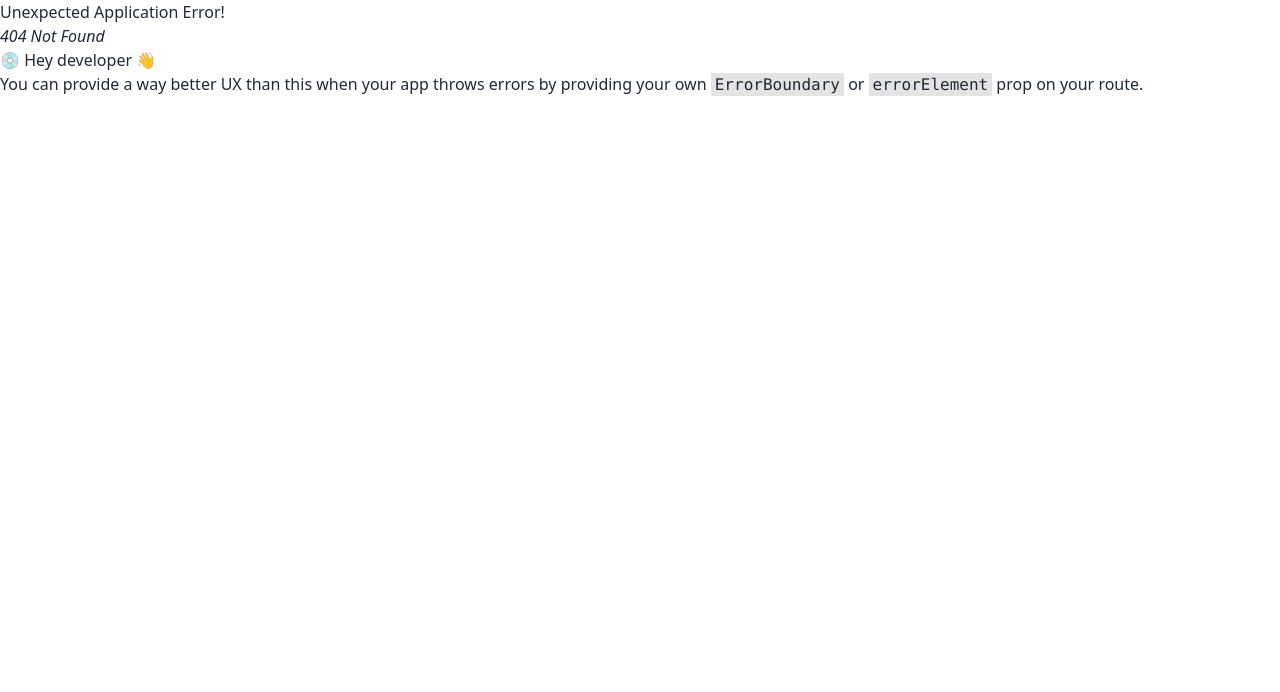
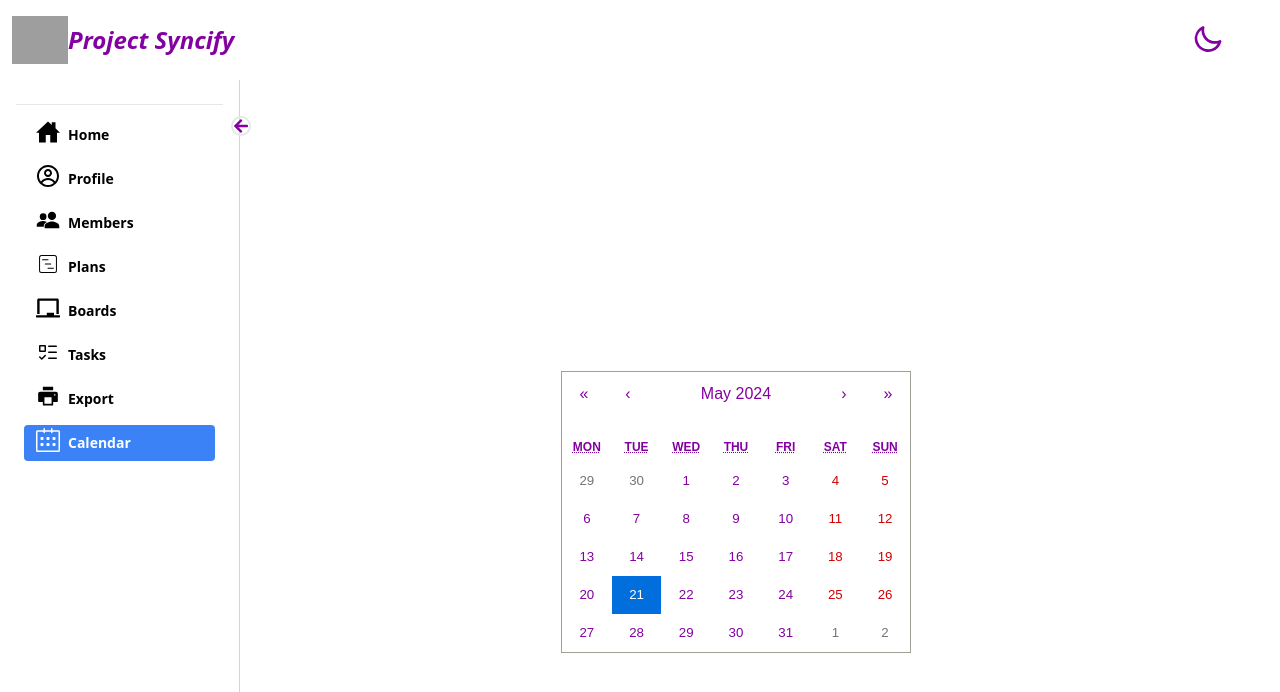
Before and after one commit to TechBuilderTeam/Project-Syncify, a React (Vite) app: page /workspace/1/calendar in a window 1280 px wide. Before the commit this address had no page. Shown: the top 692 px of the page. Built offline with nearby package versions, Linux system fonts and the light colour scheme; no server answers; grey boxes are pictures that could not be loaded.

Commit message:
task functionality changed

```diff
--- a/src/components/Pages/Board/CreateTask.jsx
+++ b/src/components/Pages/Board/CreateTask.jsx
@@ -8,7 +8,7 @@ const CreateTask = ({ updateTasks }) => {
     const { user } = useContext(AuthContext);
 
     const handleCloseModelButton = () => {
-        document.getElementById('my_modal_3').close()
+        document.getElementById('my_modal_5').close()
     }
 
     const handleCreateTask = (event) => {
@@ -28,7 +28,7 @@ const CreateTask = ({ updateTasks }) => {
 
 
         const status = 'To-Do';
-        const newTask = { scrum_Name , name , details,assign,status,priority };
+        const newTask = { scrum_Name , name , details, assign,status,priority };
 
         fetch('https://projectsyncifyapi.onrender.com/workspace/tasks/create/', {
             method: 'POST',
@@ -61,14 +61,14 @@ const CreateTask = ({ updateTasks }) => {
                     <div className=" dark:text-[#73e9fe] text-[#8401A1] mt-6">
                         <p className="text-3xl font-bold mb-1">Wanna Create Task?</p>
                         <p className="text-sm mb-4 text-black dark:text-white">For maintain your project progress. <br />Create your task and track your progress... <br />Click below<span className="font-extrabold font-2xl text-[#8401A1] dark:text-[#73e9fe]"> ↓↓ </span>  and explore more</p>
-                        <button className="bg-gradient-to-r from-cyan-500 to-[#8401A1] text-white  font-bold px-4 py-2 rounded-md" onClick={() => document.getElementById('my_modal_3').showModal()}>Add Task</button>
+                        <button className="bg-gradient-to-r from-cyan-500 to-[#8401A1] text-white  font-bold px-4 py-2 rounded-md" onClick={() => document.getElementById('my_modal_5').showModal()}>Add Task</button>
                     </div>
                     <div className="w-80 h-80">
                         <Lottie animationData={TaskAni} loop={true} />
                     </div>
                 </div>
 
-                <dialog id="my_modal_3" className="modal">
+                <dialog id="my_modal_5" className="modal">
                     <div className="modal-box bg-white dark:bg-black">
                         <form onSubmit={handleCreateTask} >
                             <button className="btn btn-sm btn-circle absolute right-2 top-2 bg-white dark:bg-black text-[#8401A1] dark:text-[#73e9fe]" onClick={handleCloseModelButton}>✕</button>
--- a/src/components/Pages/Dashboard/Calendarui/Calendarui.jsx
+++ b/src/components/Pages/Dashboard/Calendarui/Calendarui.jsx
@@ -7,7 +7,7 @@ const Calendarui = () => {
     setDate(date);
   };
   return (
-    <div className="flex justify-center items-center mt-10">
+    <div className="flex justify-center items-center mt-10 h-screen">
       <Calendar onChange={onChange} value={date} />
     </div>
   );
--- a/src/components/Pages/Dashboard/Navbar.jsx
+++ b/src/components/Pages/Dashboard/Navbar.jsx
@@ -32,7 +32,7 @@ const Navbar = ({ sidebarToggle, setSidebarToggle, handleThemeChange }) => {
         <div className ="mx-auto sm:max-w-xl md:max-w-full lg:max-w-screen-xl p-4" >
         <nav className='flex justify-between items-center gap-10  backdrop-filter backdrop-blur-3xl mb-10 fixed top-0 left-0 z-50  w-full h-20 px-3'>
             <div className='flex items-center text-xl'>
-                <FaBars className=' me-4 text-2xl cursor-pointer mx-2' onClick={() => setSidebarToggle(!sidebarToggle)} />
+
                 <a href="/">
                     <img src={"https://i.ibb.co/T4FSNsb/Justlogo.png"} className="w-14 h-12 " alt="logo" />
                 </a>
--- a/src/components/Pages/DynamicDashboard/DynamicDashboard.jsx
+++ b/src/components/Pages/DynamicDashboard/DynamicDashboard.jsx
@@ -34,7 +34,7 @@ const DynamicDashboard = () => {
           <div className={`${sidebarToggle ? "w-20" : "w-1/4"}`}>
             <DynamicSidebar id={id} sidebarToggle={sidebarToggle} setSidebarToggle={setSidebarToggle}/>
           </div>
-          <div className={`${sidebarToggle ? "w-11/12 px-4 ml-16 md:ml-32 " : "w-3/4 ml-32 md:ml-64"}  relative  pt-10` }>
+          <div className={`${sidebarToggle ? "w-11/12 px-4 ml-16 md:ml-24 " : "w-3/4 ml-32 md:ml-64"}  relative  pt-10` }>
             <Outlet />
           </div>
         </div>
--- a/src/components/Pages/DynamicDashboard/DynamicSidebar.jsx
+++ b/src/components/Pages/DynamicDashboard/DynamicSidebar.jsx
@@ -1,4 +1,3 @@
-
 import { FaArrowLeft, FaArrowRight, FaBoxTissue, FaChalkboard } from "react-icons/fa";
 import { CiViewTimeline } from "react-icons/ci";
 import { SlCalender } from "react-icons/sl";
@@ -8,21 +7,21 @@ import { IoHomeSharp, IoPeopleSharp } from "react-icons/io5";
 import { CgProfile } from "react-icons/cg";
 import { useEffect, useState } from "react";
 import axios from "axios";
+import { AiFillPrinter } from "react-icons/ai";
+import { GoTasklist } from "react-icons/go";
 
-const DynamicSidebar = ({ sidebarToggle, setSidebarToggle, id}) => {
+const DynamicSidebar = ({ sidebarToggle, setSidebarToggle, id }) => {
   const [open, setOpen] = useState(false);
-  const [workspaceDetails, setWorkspaceDetails] = useState(null)
+  const [workspaceDetails, setWorkspaceDetails] = useState(null);
   const [loading, setLoading] = useState(true);
   const [error, setError] = useState(null);
   const location = useLocation();
 
   const getLinkClass = (path) => {
     return location.pathname === path
-      ? "bg-blue-500 text-white dark:text-[#8401A1] dark:bg-white  "
+      ? "bg-blue-500 text-white dark:text-[#8401A1] dark:bg-white"
       : "text-black dark:text-white";
   };
-
-
 
   useEffect(() => {
     const fetchWorkspaces = async () => {
@@ -33,89 +32,91 @@ const DynamicSidebar = ({ sidebarToggle, setSidebarToggle, id}) => {
         const response = await axios.get(
           `https://projectsyncifyapi.onrender.com/api/v2/workspace/${id}/details/`
         );
-        setWorkspaceDetails(response.data)
-        console.log("workspace details data -> ", response.data)
+        setWorkspaceDetails(response.data);
+        console.log("workspace details data -> ", response.data);
       } catch (err) {
-        console.log("workspace details error data -> ", err)
+        console.log("workspace details error data -> ", err);
       }
     };
 
     fetchWorkspaces();
-    //sabrina setted setLoading(false) here
     setLoading(false);
-    console.log("workspace data -> ", workspaceDetails)
-  }, [])
+    console.log("workspace data -> ", workspaceDetails);
+  }, [id]);
 
-  console.log('sidebar toggle from dynamic sidebar -> ', sidebarToggle)
+  console.log('sidebar toggle from dynamic sidebar -> ', sidebarToggle);
 
   return (
     <div
-      className={`${open ? " w-20 md:w-28" : "block w-20 md:w-60 "
-        }   absolute top-20 left-0 h-full px-4 py-2 border-r border-gray-300`}
+      className={`${open ? "w-20" : "block w-20 md:w-60"
+        } absolute top-20 left-0 h-full px-4 py-2 border-r border-gray-300`}
     >
-
-      {open ? <FaArrowRight onClick={() => {setOpen(!open); setSidebarToggle(!sidebarToggle)}} className="absolute cursor-pointer rounded-full -right-3 top-9 w-5 h-5 border-2  " /> : <FaArrowLeft  onClick={() => {setOpen(!open); setSidebarToggle(!sidebarToggle)}}  className="absolute cursor-pointer rounded-full -right-3 top-9 w-5 h-5 border-2 text-xs  " /> }
+      {open ? (
+        <FaArrowRight
+          onClick={() => { setOpen(!open); setSidebarToggle(!sidebarToggle) }}
+          className="absolute cursor-pointer rounded-full -right-3 top-9 w-5 h-5 border-2"
+        />
+      ) : (
+        <FaArrowLeft
+          onClick={() => { setOpen(!open); setSidebarToggle(!sidebarToggle) }}
+          className="absolute cursor-pointer rounded-full -right-3 top-9 w-5 h-5 border-2 text-xs"
+        />
+      )}
       <div className="my-2 mb-4">
-        <h1 className="text-sm md:text-lg font-bold text-center">{workspaceDetails?.name}</h1>
+        <h1 className={`${open? "text-xs font-semibold " : "text-sm md:text-lg font-bold text-center"}`}>
+        {open ? workspaceDetails?.name.slice(0, 10) : workspaceDetails?.name}
+        </h1>
       </div>
       <hr />
-      <ul className="mt-3 font-bold text-sm  text-center md:text-start md:px-2">
+      <ul className={`${open ? "text-start" : "mt-3 font-bold text-sm text-center md:text-start md:px-2 "}`}>
         <li className={`mb-2 rounded hover:shadow py-2 ${getLinkClass("/")}`}>
           <Link to="/" className="px-3">
             <IoHomeSharp className="inline-block w-6 h-6 mr-2 -mt-2" />
-            Home
+            {!open && <span>Home</span>}
           </Link>
         </li>
         <li className={`mb-2 rounded hover:shadow py-2 ${getLinkClass(`/workspace/${id}/profile`)}`}>
           <Link to={`/workspace/${id}/profile`} className="px-3">
             <CgProfile className="inline-block w-6 h-6 mr-2 -mt-2" />
-            Profile
-          </Link>
-        </li>
-        {/* for board link */}
-        <li className={`mb-2 rounded hover:shadow py-2 ${getLinkClass(`/workspace/${id}/boards`)}`}>
-          <Link to={`/workspace/${id}/boards`} className="px-3">
-            <FaChalkboard className="inline-block w-6 h-6 mr-2 -mt-2" />
-            Boards
+            {!open && <span>Profile</span>}
           </Link>
         </li>
         <li className={`mb-2 rounded hover:shadow py-2 ${getLinkClass(`/workspace/${id}`)}`}>
           <Link to={`/workspace/${id}`} className="px-3">
             <IoPeopleSharp className="inline-block w-6 h-6 mr-2 -mt-2" />
-            Members
-          </Link>
-        </li>
-        {/* for tasks link */}
-        <li className={`mb-2 rounded hover:shadow py-2 ${getLinkClass(`/workspace/${id}/tasks`)}`}>
-          <Link to={`/workspace/${id}/tasks`} className="px-3">
-            <FaListUl className="inline-block w-6 h-6 mr-2 -mt-2" />
-            Tasks
+            {!open && <span>Members</span>}
           </Link>
         </li>
         <li className={`mb-2 rounded hover:shadow py-2 ${getLinkClass("/timeline")}`}>
           <Link to={`/workspace/${id}/plans`} className="px-3">
             <CiViewTimeline className="inline-block w-6 h-6 mr-2 -mt-2" />
-            Plans
+            {!open && <span>Plans</span>}
           </Link>
         </li>
-        <li className={`mb-2 rounded hover:shadow py-2 ${getLinkClass("/dashboard/calendar")}`}>
-          <Link to="/dashboard/calendar" className="px-3">
-            <SlCalender className="inline-block w-6 h-6 mr-2 -mt-2" />
-            Calendar
+        <li className={`mb-2 rounded hover:shadow py-2 ${getLinkClass(`/workspace/${id}/boards`)}`}>
+          <Link to={`/workspace/${id}/boards`} className="px-3">
+            <FaChalkboard className="inline-block w-6 h-6 mr-2 -mt-2" />
+            {!open && <span>Boards</span>}
           </Link>
         </li>
-        {/* <li className={`mb-2 rounded hover:shadow py-2 ${getLinkClass("/list")}`}>
-          <Link to="/list" className="px-3">
-            <FaListUl className="inline-block w-6 h-6 mr-2 -mt-2" />
-            List
+        <li className={`mb-2 rounded hover:shadow py-2 ${getLinkClass(`/workspace/${id}/tasks`)}`}>
+          <Link to={`/workspace/${id}/tasks`} className="px-3">
+            <GoTasklist className="inline-block w-6 h-6 mr-2 -mt-2" />
+            {!open && <span>Tasks</span>}
           </Link>
         </li>
-        <li className={`mb-2 rounded hover:shadow py-2 ${getLinkClass("/issues")}`}>
-          <Link to="/issues" className="px-3">
-            <FaBoxTissue className="inline-block w-6 h-6 mr-2 -mt-2" />
-            Issues
+        <li className={`mb-2 rounded hover:shadow py-2 ${getLinkClass(`/workspace/${id}/export`)}`}>
+          <Link to={`/workspace/${id}/export`} className="px-3">
+            <AiFillPrinter className="inline-block w-6 h-6 mr-2 -mt-2" />
+            {!open && <span>Export</span>}
           </Link>
-        </li> */}
+        </li>
+        <li className={`mb-2 rounded hover:shadow py-2 ${getLinkClass(`/workspace/${id}/calendar`)}`}>
+          <Link to={`/workspace/${id}/calendar`} className="px-3">
+            <SlCalender className="inline-block w-6 h-6 mr-2 -mt-2" />
+            {!open && <span>Calendar</span>}
+          </Link>
+        </li>
       </ul>
     </div>
   );
--- a/src/components/Pages/DynamicDashboard/Member.jsx
+++ b/src/components/Pages/DynamicDashboard/Member.jsx
@@ -152,7 +152,7 @@ const Member = () => {
                {/* <p className="text-3xl font-bold mb-1">Member</p> */}
                <TitlePages title="Member" />
             </div>
-            <div className='flex flex-col md:flex-row justify-between items-center my-6 gap-2'>
+            <div className='flex flex-col md:flex-row justify-between items-center my-6 gap-2 '>
                 {/** search bar */}
                 {/* <div className='flex w-2/5 flex-wrap sm:w-full rounded bg-white'>
                     <input
@@ -165,9 +165,9 @@ const Member = () => {
                     <button className='m-2 rounded bg-gradient-to-r from-cyan-500 to-[#8401A1] text-white px-4 py-2'>Search</button>
                 </div> */}
 
-                <div className='relative md:w-65 flex items-center'>
-                    <input type="text" className='w-full px-4 py-1 rounded shadow outline-none ' placeholder='Search' />
-                    <button className='p-1 m-2 focus:outline-none  md:text-black'><FaSearch /></button>
+                <div className='relative md:w-65 flex items-center '>
+                    <input type="text" className='w-full px-4 py-1 rounded shadow outline-none bg-white dark:bg-black ' placeholder='Search' />
+                    <button className='p-1 m-2 focus:outline-none  '><FaSearch /></button>
                 </div>
                 <div>
                   <button className="bg-gradient-to-r from-cyan-500 to-[#8401A1] text-white  font-bold px-4 py-2 rounded-md" onClick={() => document.getElementById('my_modal_3').showModal()}>Add Member</button>
@@ -177,7 +177,7 @@ const Member = () => {
             {memberLength === 0 && <h2 className='m-4 text-2xl text-center '>No Member Found, Add Member!</h2>}
             {
                 memberLength > 0 && (
-                    <div className="overflow-x-auto shadow-xl rounded w-full m-4">
+                    <div className="overflow-x-auto shadow-xl rounded w-full ">
                         <table className="table">
                             {/* head */}
                             <thead className=' text-lg text-[#8401A1] dark:text-[#73e9fe]'>
--- a/src/components/Pages/Tasks/DragNDrop.jsx
+++ b/src/components/Pages/Tasks/DragNDrop.jsx
@@ -14,7 +14,7 @@ const DragNDrop = ({ tasks, setTasks, handleShowModal }) => {
     };
 
     const handleUpdateStatus = async (taskId, newStatus) => {
-        await axios.patch(`https://task-backend-azure.vercel.app/tasks/${taskId}`, { status: newStatus });
+        await axios.patch(`https://projectsyncifyapi.onrender.com/workspace/tasks/update/${taskId}/`, { status: newStatus });
     };
 
     const handleDrop = async (e, newStatus) => {
--- a/src/components/Pages/Tasks/Tasks.jsx
+++ b/src/components/Pages/Tasks/Tasks.jsx
@@ -5,12 +5,13 @@ import DragNDrop from "./DragNDrop";
 import EditDeleteTask from "./EditDeleteTask";
 
 const Tasks = () => {
+
     const { user } = useContext(AuthContext);
     const [tasks, setTasks] = useState([]);
     const [currentTask, setCurrentTask] = useState(null);
 
     useEffect(() => {
-        fetch(`https://task-backend-azure.vercel.app/tasks`)
+        fetch(`https://projectsyncifyapi.onrender.com/workspace/tasks/list/${tasks.id}`)
             .then(res => res.json())
             .then(data => {
                 const filteredTasks = data.filter(task => task.email === user?.email);
```
Also changed, not shown: src/Route/Route.jsx (+5 -4 lines).
